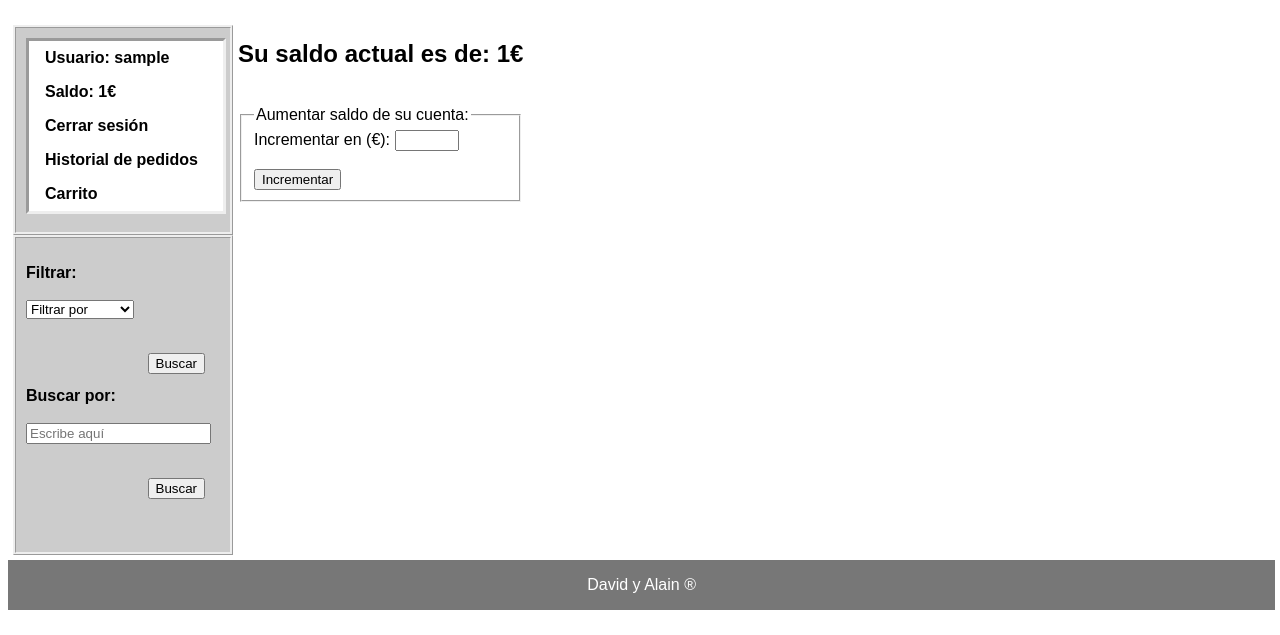
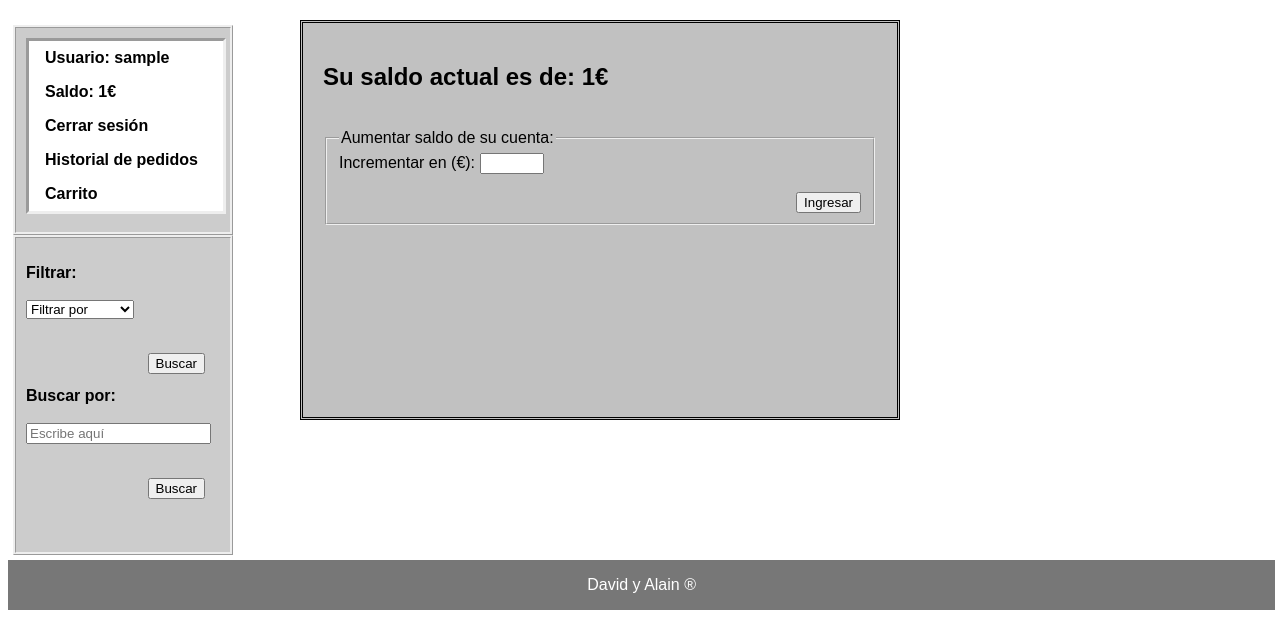
Before and after one commit to D-Pascual/SI_P2, a Flask app: page /saldo in a window 1280 px wide. Shown: the part 165-800 px from the top of the page. Run offline with Flask 2, Linux system fonts and the light colour scheme; the visitor is signed in with stand-in values (Sample User, id 1).

Commit message:
css saldo

```diff
--- a/P2/public_html/app/static/style.css
+++ b/P2/public_html/app/static/style.css
@@ -276,6 +276,15 @@ tr:nth-child(even) {
     list-style-type: none;
 }
 
+#saldo {
+    padding: 20px;
+    height: 400px;
+    width: 600px;
+    position: absolute;
+    left: 300px;
+    background-color: #C1C1C1;
+    border-style: double;
+}
 
 /* Responsive layout - makes the two columns/boxes stack on top of each other instead of next to each other, on small screens */
 
--- a/P2/public_html/app/templates/saldo.html
+++ b/P2/public_html/app/templates/saldo.html
@@ -9,14 +9,14 @@
 {% endblock %}
 
 {% block content %}
-    <div>
+    <div id="saldo">
         <h2> Su saldo actual es de: {{ session['saldo'] }}€ </h5><br>
         <form action="{{ url_for('aumentarSaldo') }}" method="post">
             <fieldset>
                 <legend>Aumentar saldo de su cuenta:</legend>
                 Incrementar en (€):
                 <input required type="number" name="cantidad" min="1" max="999"><br><br>
-                <input type="submit" value="Incrementar">
+                <input type="submit" value="Ingresar" class="busqueda">
             </fieldset>
         </form>
     </div>
```
